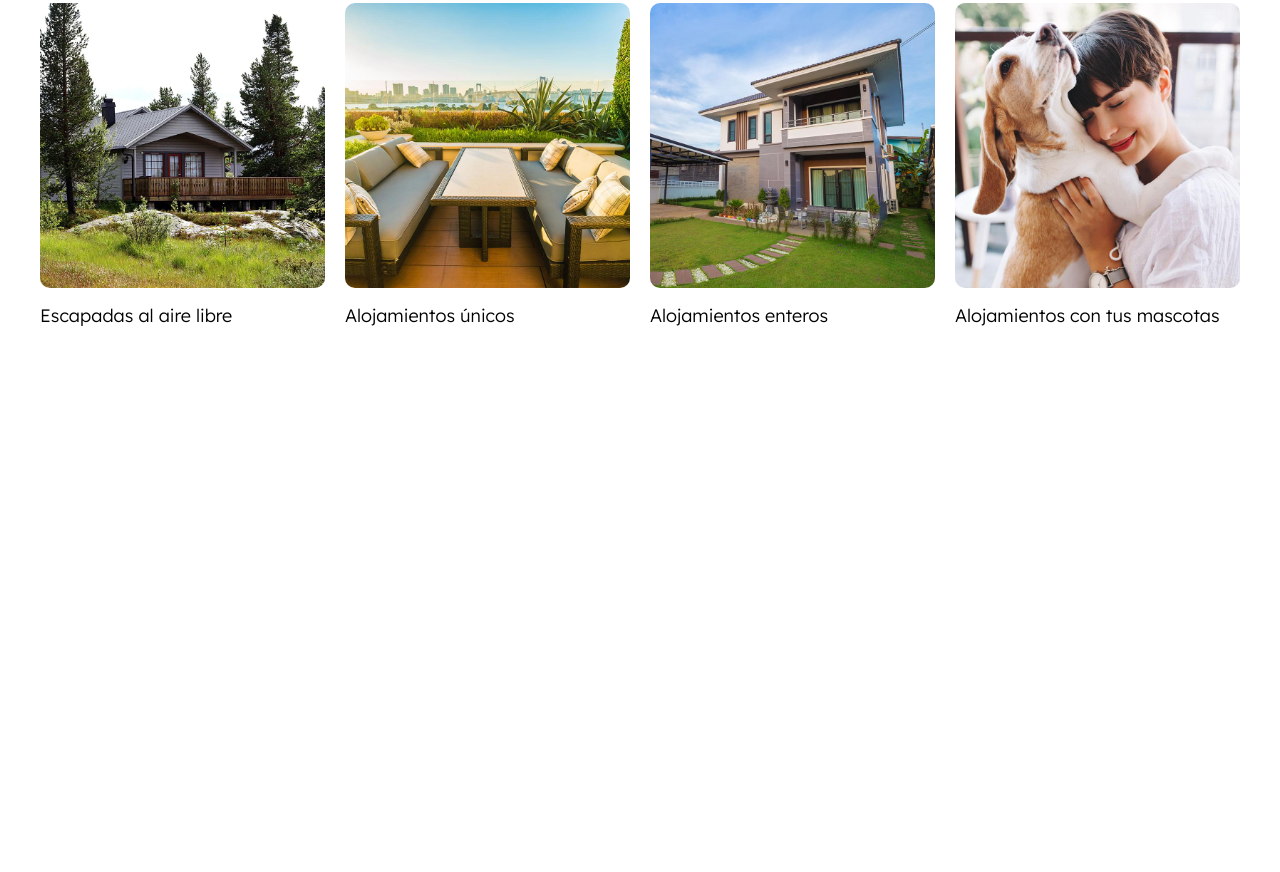
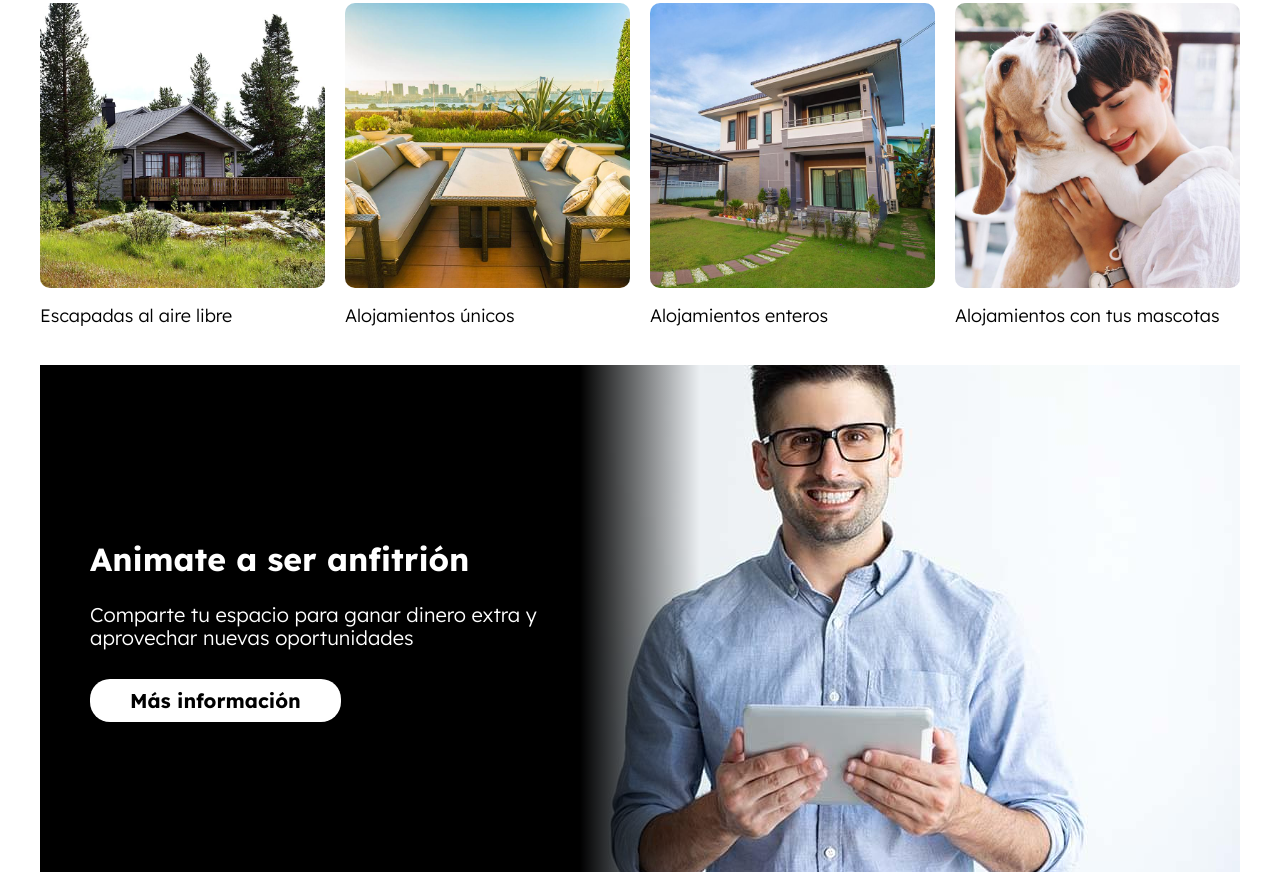
Before and after one commit to RogerCastillo877/book-app-sass-bem, a website: page index.html in a window 1280 px wide. Shown: the part 1282-2154 px from the top of the page. Before the commit the page ends 1647 px from the top, so only its background shows below. Drawn offline with Linux system fonts and the light colour scheme.

Commit message:
host section

```diff
--- a/index.html
+++ b/index.html
@@ -153,5 +153,13 @@
       </div>
     </div>
   </section>
+
+  <section class="host container section">
+    <div class="host__content">
+      <h2 class="host__heading">Animate a ser anfitrión</h2>
+      <p class="host__text">Comparte tu espacio para ganar dinero extra y aprovechar nuevas oportunidades</p>
+      <a href="#" class="host__link">Más información</a>
+    </div>
+  </section>
 </body>
 </html>
--- /dev/null
+++ b/src/scss/ui/content/_host.scss
@@ -0,0 +1,44 @@
+@use 'base/variables' as v;
+@use 'base/mixins' as m;
+
+.host {
+  color: v.$blanco;
+  display: grid;
+  grid-template-rows: repeat(2, 1fr);
+  row-gap: 15rem;
+  padding: 5rem;
+  background-image: linear-gradient( to bottom, v.$negro 0%, v.$negro 50%, transparent 50% ), url(../img/anfitrion.jpg);
+  background-size: 100%, 60rem;
+  background-repeat: no-repeat;
+  background-position: center, center bottom;
+
+  @include m.telefono {
+    background-size: 70rem;
+    background-position: center, center 200%;
+  }
+  @include m.tablet {
+    grid-template-rows: unset;
+    background-image: linear-gradient( to right, v.$negro 0%, v.$negro 45%, transparent 55% ), url(../img/anfitrion.jpg);
+    background-size: 100%, auto;
+    background-position: center, 50% 30%;
+    padding: 15rem 5rem;
+  }
+  @include m.desktop {
+    background-position: center, right center;
+  }
+
+  &__content {
+    @include m.tablet {
+      max-width: 50%;
+    }
+  }
+  &__text {
+    color: v.$blanco;
+  }
+  &__link {
+    @include m.boton(v.$blanco, v.$negro);
+    border-radius: 1em;
+    padding-top: 1rem;
+    padding-bottom: 1rem;
+  }
+}
--- a/src/scss/ui/content/_index.scss
+++ b/src/scss/ui/content/_index.scss
@@ -1,2 +1,3 @@
 @forward 'destinations';
 @forward 'places';
+@forward 'host';
```
Also changed, not shown: build/css/app.css, 1 other file.
